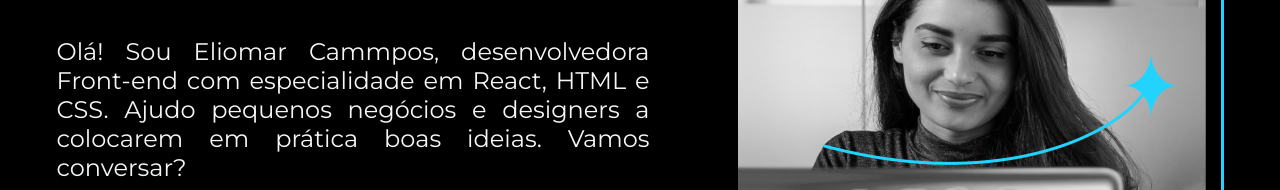
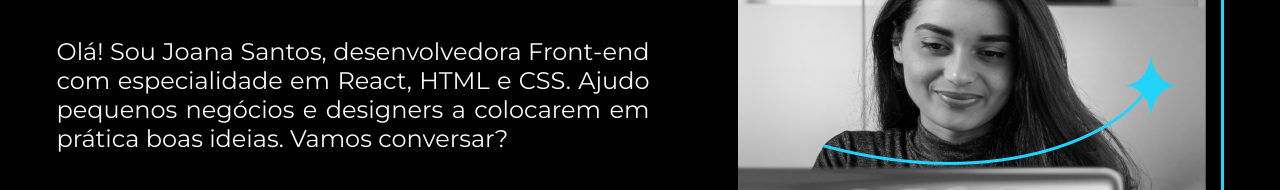
Before and after one commit to eliomar-ifba/introducao-html, a plain HTML site: page index.html in a window 1280 px wide. Shown: the part 237-427 px from the top of the page. Drawn offline with nearby package versions, Linux system fonts and the light colour scheme.

Commit message:
alteração texto

```diff
--- a/index.html
+++ b/index.html
@@ -23,7 +23,7 @@
                     qualidade!</strong>
             </h1>
             <p class="apresentacao__conteudo__texto">
-                Olá! Sou Eliomar Cammpos, desenvolvedora Front-end com especialidade em React, HTML e CSS. Ajudo
+                Olá! Sou Joana Santos, desenvolvedora Front-end com especialidade em React, HTML e CSS. Ajudo
                 pequenos negócios e designers a colocarem em prática boas ideias. Vamos conversar?
             </p>
             <div class="apresentacao__links">
```
